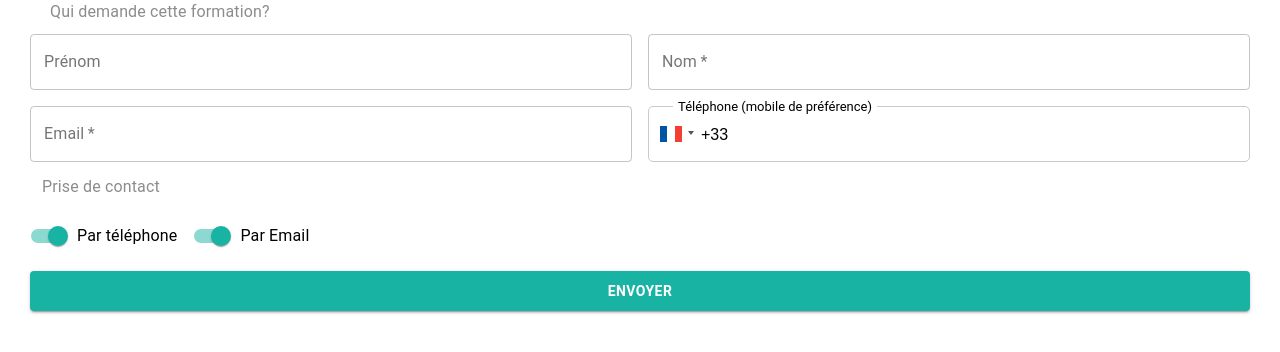
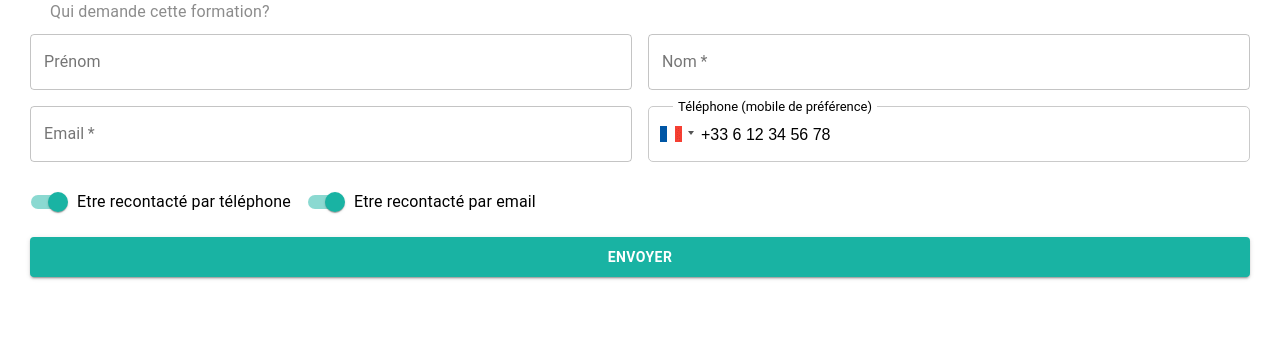
Before and after one commit to syrax68/Nextjs-devis, a Next.js app: page /components/Contact in a window 1280 px wide. Shown: the top 352 px of the page. Built offline with nearby package versions, Linux system fonts and the light colour scheme.

Commit message:
rectification switch button

```diff
--- a/pages/components/Contact.js
+++ b/pages/components/Contact.js
@@ -22,7 +22,7 @@ const phoneRegExp = /^((\\+[1-9]{1,4}[ \\-]*)|(\\([0-9]{2,3}\\)[ \\-]*)|([0-9]{2
 const Contact = (props) => {
     const [spameur, setSpam] = useState(false);
     const [phone, setPhone] = useState({
-        number:"",
+        number:"+33 6 12 34 56 78",
         numberOfNumber:"11",
         country:"",
         type:"mobile",
@@ -38,9 +38,15 @@ const Contact = (props) => {
         }
     },[setContact]);
     const handleChangeContact = (event) => {
+        if(contact){
+            setContact({ ...contact, viaEmail:'', viaPhone:''} )
+        }
         setState({ ...state, [event.target.name]: event.target.checked });
     };
     const handleChangePhone=(value, data, event, formattedValue) => {
+        if(contact){
+            setContact({ ...contact, phonekljh:''} )
+        }
         let phone1 = data.format.split(' ');
         setPhone({ ...phone,number:value,numberOfNumber:phone1.join('').length-1,country:data.name,type:"mobile"});
         let getNumberOfPrefixe=[...(value)];
@@ -63,9 +69,9 @@ const Contact = (props) => {
                     firstnamekljh:contact?contact.firstnamekljh:'',
                     lastnamekljh:contact?contact.lastnamekljh:'',
                     emailkljh:contact?contact.emailkljh:'',
-                    phonekljh:phone.number?phone.number:contact?contact.phonekljh:'',
-                    viaPhone:contact?contact.viaPhone:state.viaPhone?state.viaPhone:false,
-                    viaEmail:contact?contact.viaEmail:state.viaEmail?state.viaEmail:false,
+                    phonekljh:contact?(contact.phonekljh !=="")?contact.phonekljh:phone.number?phone.number:'':phone.number,
+                    viaPhone:contact?(contact.viaPhone !== "")?contact.viaPhone:state.viaPhone?state.viaPhone:false:state.viaPhone,
+                    viaEmail:contact?(contact.viaEmail !== "")?contact.viaEmail:state.viaEmail?state.viaEmail:false:state.viaEmail,
                     firstname:'',
                     lastname:'',
                     email:'',
@@ -207,7 +213,6 @@ const Contact = (props) => {
                                 />
                                <p style={{color:'red',margin:'5px',fontSize:'12px'}}>{errors.phonekljh}</p>
                             </Grid>
-                            <Typography className={styles.textmenu}>Prise de contact</Typography>
                             <Grid
                                 item
                                 md={12}
@@ -227,7 +232,7 @@ const Contact = (props) => {
                                         name="viaPhone"
                                     />
                                 }
-                                label="Par téléphone"
+                                label="Etre recontacté par téléphone"
                             />
                             <FormControlLabel
                                 control={
@@ -243,7 +248,7 @@ const Contact = (props) => {
                                         name="viaEmail"
                                     />
                                 }
-                                label="Par Email"
+                                label="Etre recontacté par email"
                             />
                             </Grid>
                             <Grid
```
